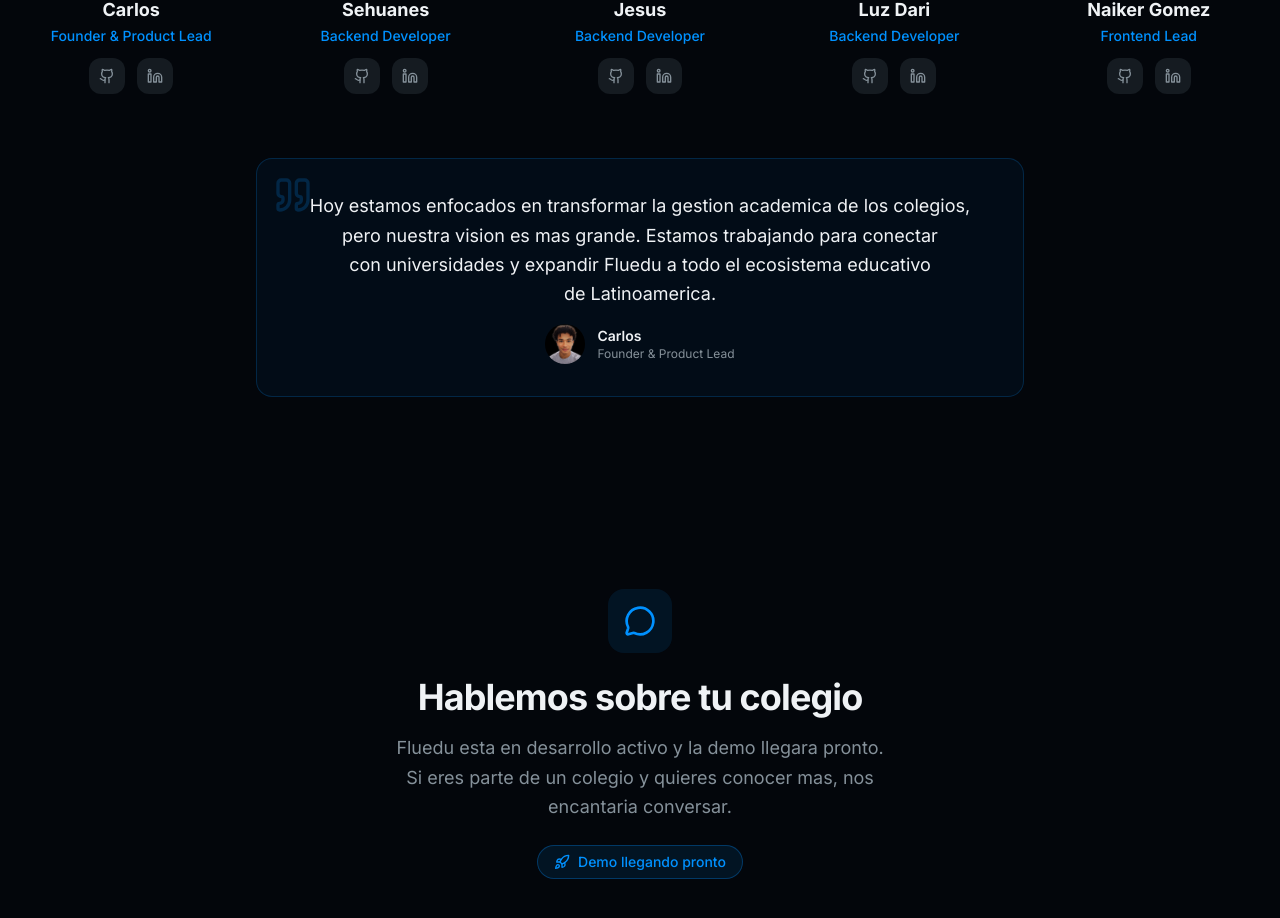
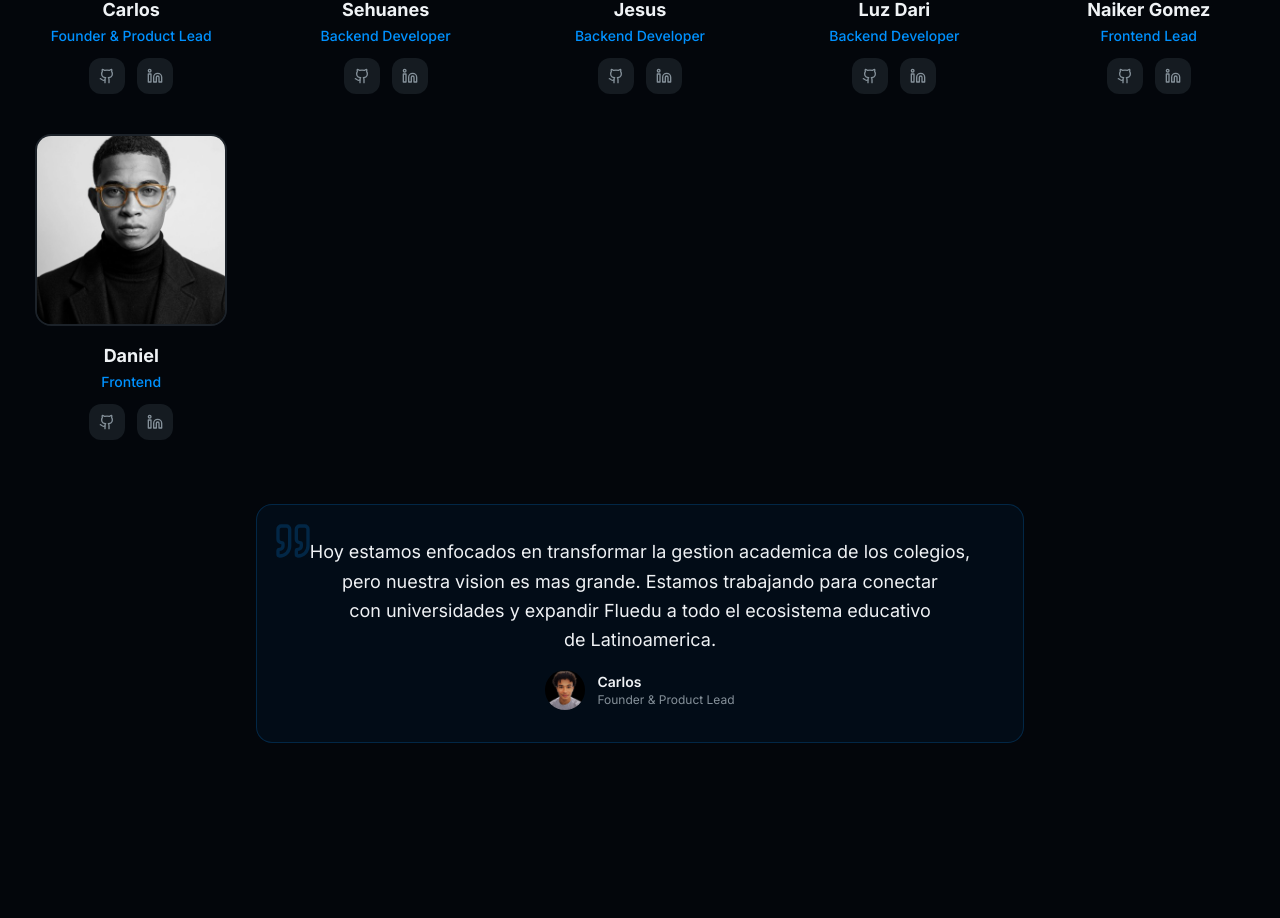
Before and after one commit to fluedu/fluedu-landing, a Next.js app: page / in a window 1280 px wide. Shown: the part 2292-3210 px from the top of the page. Built offline with nearby package versions, Linux system fonts and the light colour scheme; no server answers.

Commit message:
daniel team

```diff
--- a/components/team.tsx
+++ b/components/team.tsx
@@ -47,6 +47,13 @@ const team: TeamMember[] = [
     image: "/images/team/naiker.jpg",
     github: "https://github.com/NaikerGomez",
     linkedin: "https://www.linkedin.com/in/naiker-gomez-caraballo-a97449293/",
+  },
+  {
+    name: "Daniel",
+    role: "Frontend",
+    image: "/images/team/naiker.jpg",
+    github: "https://github.com/Kasuda25",
+    linkedin: "/images/team/daniel.jpeg",
   },
 ]
 
```
